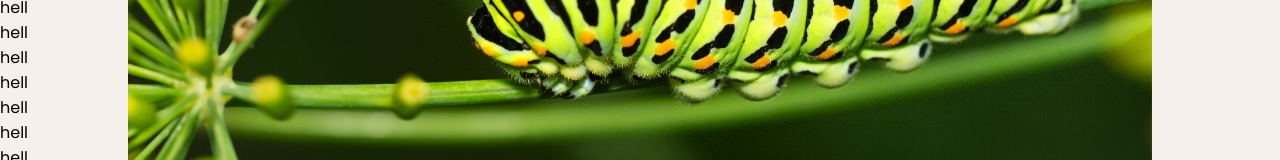
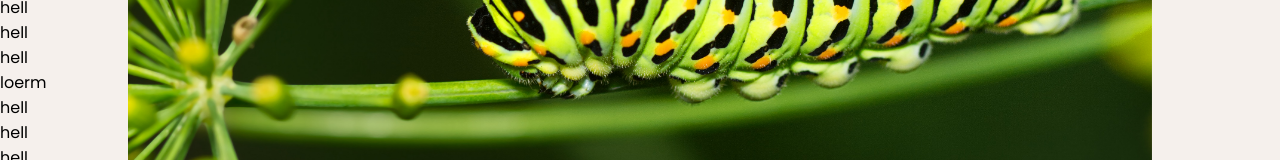
Before and after one commit to abmah/Bugs, a React (Create React App) app: page /menu in a window 1280 px wide. Shown: the part 455-615 px from the top of the page. Built offline with nearby package versions, Linux system fonts and the light colour scheme; a web font is replaced by a local one.

Commit message:
new filter

```diff
--- a/src/pages/LandingPage/header.css
+++ b/src/pages/LandingPage/header.css
@@ -53,7 +53,7 @@
   width: 80vw;
   height: 200px;
   object-fit: cover;
-
+  filter: grayscale(1);
   position: absolute;
   top: 60%;
   left: 10%;
--- a/src/pages/MenuPage/Body.js
+++ b/src/pages/MenuPage/Body.js
@@ -42,7 +42,7 @@ export default function Body() {
       <div>hell</div>
       <div>hell</div>
       <div>hell</div>
-      <div>hell</div>
+      <div>loerm</div>
       <div>hell</div>
       <div>hell</div>
       <div>hell</div>
--- a/src/pages/MenuPage/body.css
+++ b/src/pages/MenuPage/body.css
@@ -64,7 +64,7 @@
   top: 60%;
   left: 10%;
   z-index: -1;
-  animation: expand 1.8s forwards;
+  animation: expand 1.2s forwards;
 }
 
 @keyframes expand {
@@ -72,7 +72,7 @@
     width: 80vw;
     height: 200px;
     object-fit: cover;
-
+    filter: grayscale(1);
     position: absolute;
     top: 60%;
     left: 10%;
@@ -88,6 +88,7 @@
     transform: translateY(-300px);
     height: 500px;
     object-fit: cover;
+    filter: grayscale(0);
     object-position: center;
   }
 }
```
